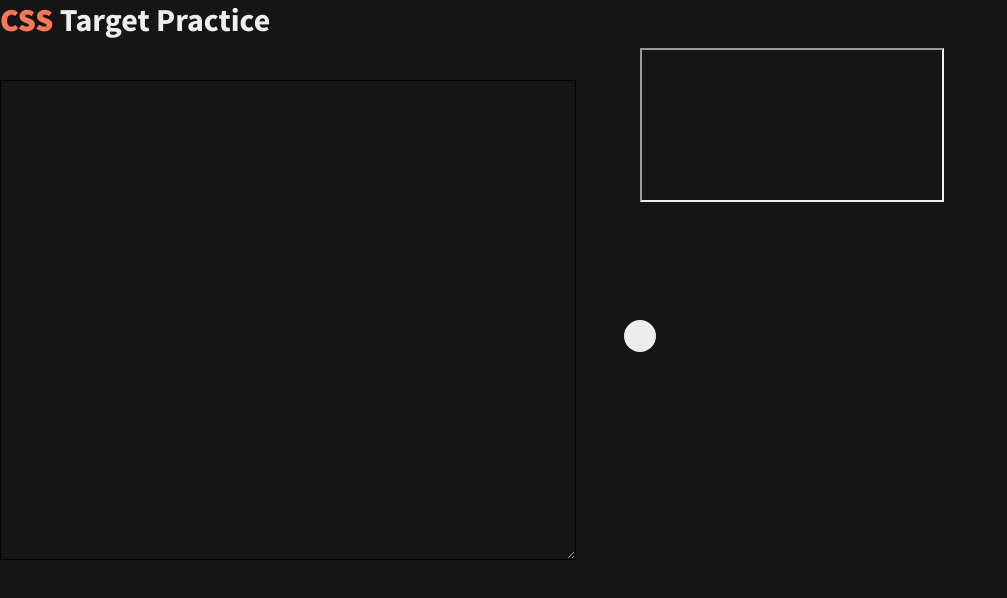
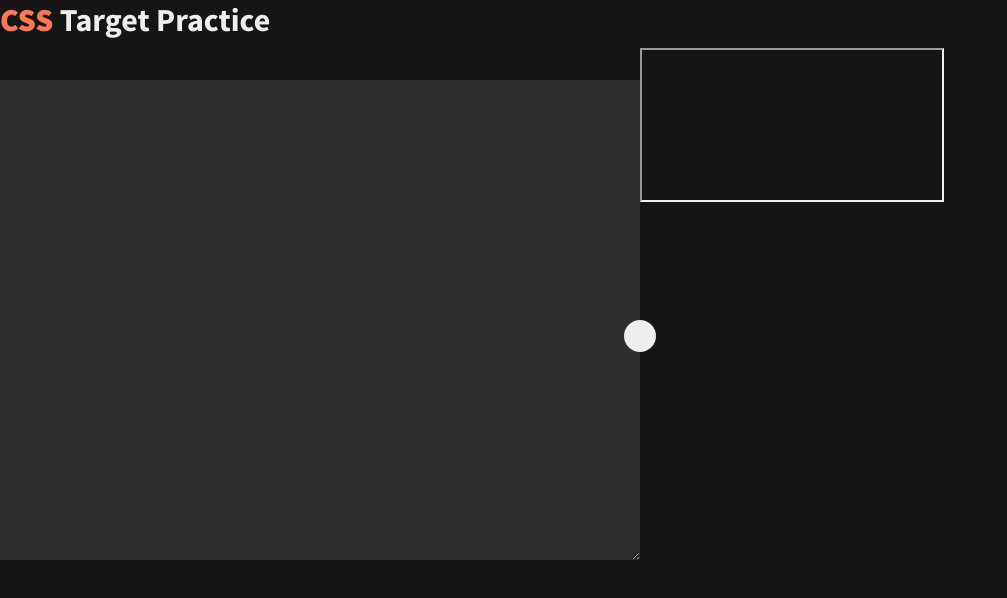
Before and after one commit to RobOwenKing/css_target_practice, a website built with webpack: page index.html in a window 1280 px wide. Shown: the whole page, without its empty margins (0-1007 px from the left). Built offline with nearby package versions, Linux system fonts and the light colour scheme.

Commit message:
Edited: The user input elements now line up

```diff
--- a/index.html
+++ b/index.html
@@ -22,7 +22,7 @@
         <div id="input">
           <fieldset class="editor">
             <textarea id="input-textarea" aria-controls="code-highlighter" class="input" autocapitalize="off" spellcheck="false"></textarea>
-            <pre><code id="input-code" class="language-css"></code></pre>
+            <pre class="highlighted-output"><code id="input-code" class="language-css"></code></pre>
           </fieldset>
         </div>
 
--- a/src/prism/prism.css
+++ b/src/prism/prism.css
@@ -17,7 +17,7 @@ pre[class*="language-"] {
 	word-spacing: normal;
 	word-break: normal;
 	word-wrap: normal;
-	line-height: 1.5;
+	/*line-height: 1.5;*/
 
 	-moz-tab-size: 4;
 	-o-tab-size: 4;
--- a/style.css
+++ b/style.css
@@ -110,15 +110,17 @@ h1 .colour-fill {
   box-sizing: border-box;
   position: absolute;
   height: 100%;
-  width: 90%;
+  width: 100%;
   padding: 0.5em;
-  border: 1px solid black;
+  margin: 0;
+  border: none;
   font-size: 1rem;
   line-height: 1.3rem;
-  font-family: monospace;
+  font-family: Consolas, Monaco, 'Andale Mono', 'Ubuntu Mono', monospace;
   white-space: pre;
   word-wrap: break-word;
 }
+
 
 .editor .input {
   z-index: 1;
```
